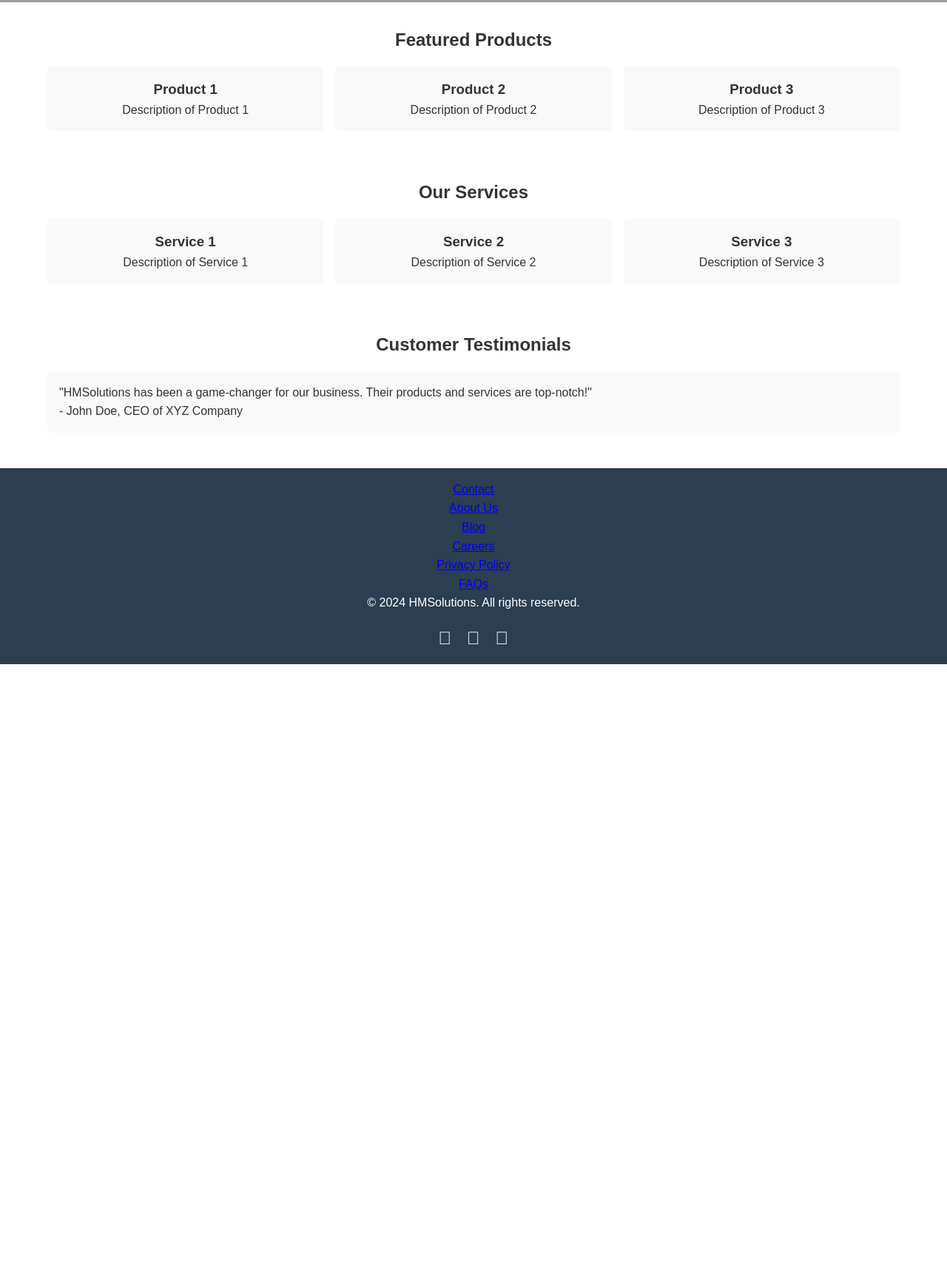
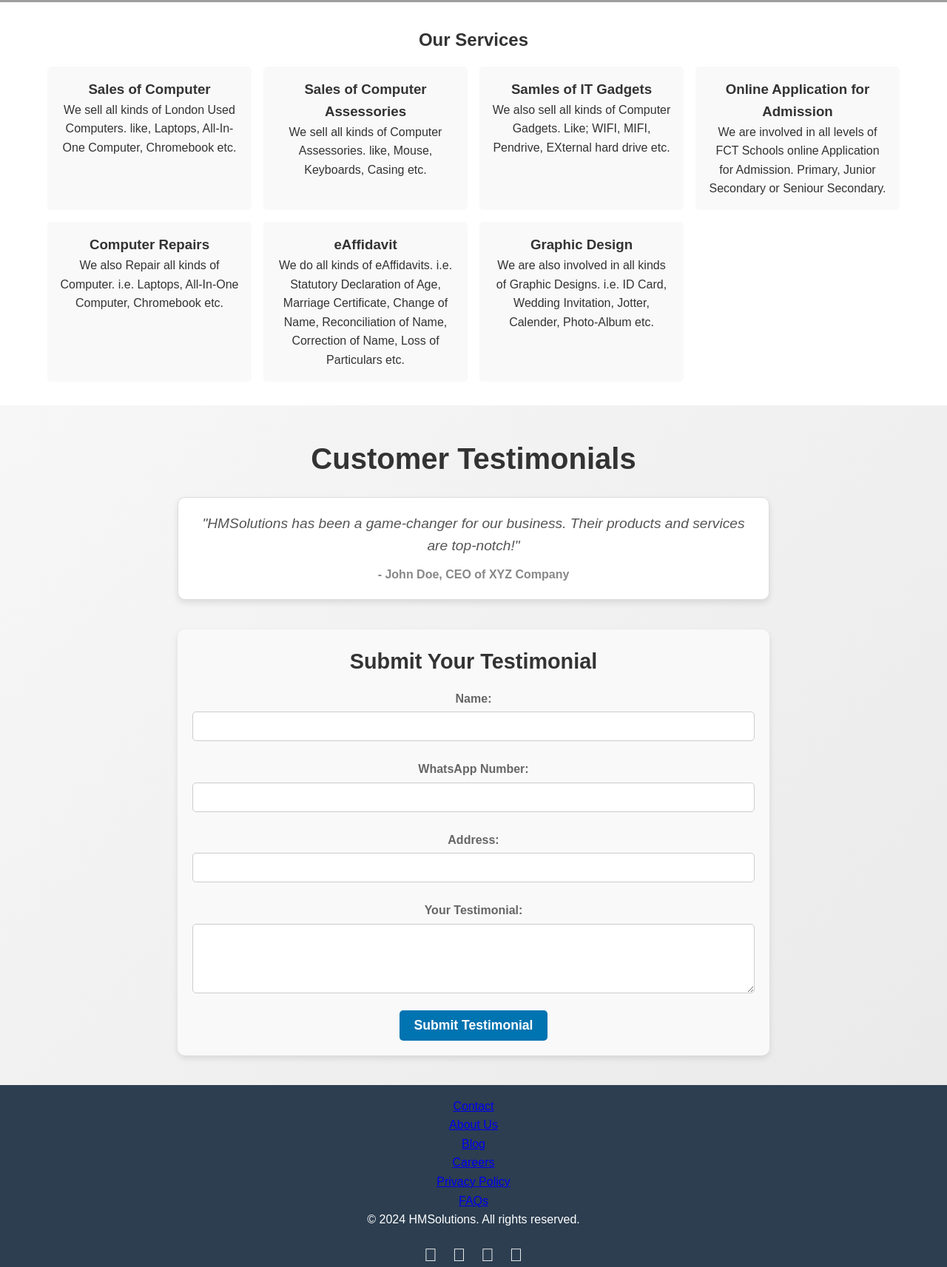
Before and after one commit to HMusa03/hmsolutions.github.io, a plain HTML site: page index.html in a window 1280 px wide. Shown: the part 547-2260 px from the top of the page at 74% size. Before the commit the page ends 1445 px from the top, so only its background shows below. Drawn offline with Linux system fonts and the light colour scheme; grey boxes are pictures that could not be loaded.

Commit message:
Update index.html
Signed-off-by: HUSSAINI MUSA <154751207+HMusa03@users.noreply.github.com>

```diff
--- a/index.html
+++ b/index.html
@@ -122,12 +122,117 @@
             transform: translateY(-5px);
         }
 
+ /* Testimonials Section Background and Layout */
+.testimonials-section {
+    background: linear-gradient(135deg, #f7f7f7, #eaeaea);
+    padding: 40px 20px;
+    text-align: center;
+}
+
+.testimonials-section .container {
+    max-width: 800px;
+    margin: auto;
+}
+
+/* Heading Styles */
+.testimonials-section h2 {
+    font-size: 2.5em;
+    font-weight: bold;
+    color: #333;
+    margin-bottom: 20px;
+}
+
+/* Testimonial Styles */
 .testimonial {
+    background-color: #ffffff;
+    border: 1px solid #ddd;
+    padding: 20px;
+    margin: 20px 0;
+    border-radius: 10px;
+    box-shadow: 0px 4px 8px rgba(0, 0, 0, 0.1);
+}
+
+.testimonial-quote {
+    font-size: 1.2em;
+    color: #555;
+    font-style: italic;
+    margin-bottom: 10px;
+}
+
+.testimonial-author {
+    font-size: 1em;
+    color: #888;
+    font-weight: bold;
+}
+
+/* Testimonial Form Styles */
+.testimonial-form {
     background-color: #f9f9f9;
-            padding: 1rem;
+    padding: 20px;
+    border-radius: 10px;
+    box-shadow: 0px 4px 8px rgba(0, 0, 0, 0.1);
+    margin-top: 40px;
+}
+
+.testimonial-form h3 {
+    font-size: 1.8em;
+    color: #333;
+    margin-bottom: 15px;
+}
+
+.testimonial-form label {
+    display: block;
+    margin-top: 10px;
+    font-weight: bold;
+    color: #666;
+}
+
+.testimonial-form input, .testimonial-form textarea {
+    width: 100%;
+    padding: 10px;
+    margin-top: 5px;
+    margin-bottom: 15px;
     border-radius: 5px;
-            margin-bottom: 1rem;
+    border: 1px solid #ccc;
+    font-size: 1em;
 }
+
+.testimonial-form button {
+    padding: 10px 20px;
+    background-color: #0073b1;
+    color: #fff;
+    font-size: 1.1em;
+    font-weight: bold;
+    border: none;
+    border-radius: 5px;
+    cursor: pointer;
+    transition: background-color 0.3s;
+}
+
+.testimonial-form button:hover {
+    background-color: #005fa1;
+}
+
+/* Responsive Design */
+@media (max-width: 768px) {
+    .testimonials-section h2 {
+        font-size: 2em;
+    }
+
+    .testimonial-form h3 {
+        font-size: 1.5em;
+    }
+
+    .testimonial-form input, .testimonial-form textarea {
+        font-size: 0.9em;
+    }
+
+    .testimonial-form button {
+        font-size: 1em;
+    }
+}
+
+
 
         footer {
             background-color: #2c3e50;
@@ -168,8 +273,6 @@
                 <li><a href="Sales.html">Sales</a></li>
                 <li><a href="#">Services</a></li>
                 <li><a href="Terms_of_Service.html">Terms of Service</a></li>
-                <li><a href="About_Us.html">About Us</a></li>
-                <li><a href="Contact_Page.html">Contact</a></li>
                 <li><a href="Admin_Login.html">Admin</a></li>
                 <li><a href="Login.html">Login</a></li>
             </ul>
@@ -179,54 +282,78 @@
     <main>
         <section class="hero">
             <div class="hero-content">
-                <h1>Empowering You with varity of IT gadgets</h1>
+                <h2>Empowering You with Tech Gadgets, Knowledge, Information and Services</h2>
                 <a href="Products.html" class="cta-button">Shop Now</a>
-            </div>
-        </section>
-
-        <section class="featured-products container">
-            <h2>Featured Products</h2>
-            <div class="product-grid">
-                <div class="product-card">
-                    <h3>Product 1</h3>
-                    <p>Description of Product 1</p>
-                </div>
-                <div class="product-card">
-                    <h3>Product 2</h3>
-                    <p>Description of Product 2</p>
-                </div>
-                <div class="product-card">
-                    <h3>Product 3</h3>
-                    <p>Description of Product 3</p>
-                </div>
             </div>
         </section>
 
         <section class="services container">
             <h2>Our Services</h2>
-            <div class="services-grid">
-                <div class="service-card">
-                    <h3>Service 1</h3>
-                    <p>Description of Service 1</p>
+            <div class="product-grid">
+                <div class="product-card">
+                    <h3>Sales of Computer</h3>
+                    <p>We sell all kinds of London Used Computers. like, Laptops, All-In-One Computer, Chromebook etc.</p>
+                </div>
+                <div class="product-card">
+                    <h3>Sales of Computer Assessories</h3>
+                    <p>We sell all kinds of Computer Assessories. like, Mouse, Keyboards, Casing etc.</p>
+                </div>
+                <div class="product-card">
+                    <h3>Samles of IT Gadgets</h3>
+                    <p>We also sell all kinds of Computer Gadgets. Like; WIFI, MIFI, Pendrive, EXternal hard drive etc.</p>
                 </div>
                 <div class="service-card">
-                    <h3>Service 2</h3>
-                    <p>Description of Service 2</p>
+                    <h3>Online Application for Admission</h3>
+                    <p>We are involved in all levels of FCT Schools online Application for Admission. Primary, Junior Secondary or Seniour Secondary.</p>
                 </div>
                 <div class="service-card">
-                    <h3>Service 3</h3>
-                    <p>Description of Service 3</p>
+                    <h3>Computer Repairs</h3>
+                    <p>We also Repair all kinds of Computer. i.e. Laptops, All-In-One Computer, Chromebook etc.</p>
+                </div>
+                <div class="service-card">
+                    <h3>eAffidavit</h3>
+                    <p>We do all kinds of eAffidavits. i.e. Statutory Declaration of Age, Marriage Certificate, Change of Name, Reconciliation of Name, Correction of Name, Loss of Particulars etc.</p>
+                </div>
+                <div class="service-card">
+                    <h3>Graphic Design</h3>
+                    <p>We are also involved in all kinds of Graphic Designs. i.e. ID Card, Wedding Invitation, Jotter, Calender, Photo-Album etc.</p>
                 </div>
             </div>
         </section>
 
-        <section class="testimonials container">
+        <section class="testimonials-section">
+            <div class="container">
                 <h2>Customer Testimonials</h2>
+
+                <!-- Existing Testimonials -->
                 <div class="testimonial">
-                <p>"HMSolutions has been a game-changer for our business. Their products and services are top-notch!"</p>
-                <p>- John Doe, CEO of XYZ Company</p>
+                    <p class="testimonial-quote">"HMSolutions has been a game-changer for our business. Their products and services are top-notch!"</p>
+                    <p class="testimonial-author">- John Doe, CEO of XYZ Company</p>
+                </div>
+
+                <!-- Testimonial Submission Form -->
+                <div class="testimonial-form">
+                    <h3>Submit Your Testimonial</h3>
+                    <form action="your-server-endpoint" method="POST">
+                        <label for="name">Name:</label>
+                        <input type="text" id="name" name="name" required>
+
+                        <label for="Number">WhatsApp Number:</label>
+                        <input type="text" id="Number" name="Number" required>
+
+                        <label for="Address">Address:</label>
+                        <input type="text" id="Address" name="Address">
+
+                        <label for="testimonial">Your Testimonial:</label>
+                        <textarea id="testimonial" name="testimonial" rows="4" required></textarea>
+
+                        <button type="submit">Submit Testimonial</button>
+                    </form>
+                </div>
             </div>
         </section>
+
+
     </main>
 
     <footer>
@@ -245,7 +372,8 @@
         <div class="container">
             <p>&copy; 2024 HMSolutions. All rights reserved.</p>
             <div class="social-icons">
-                <a href="https://web.facebook.com/unclehussainimusa" aria-label="Facebook">&#xf09a;</a>
+                <a href="https://wa.me/+2348053579779" aria-label="WhatsApp">&#xf09a;</a>
+                <a href="https://web.facebook.com/HMTelecoms" aria-label="Facebook">&#xf09a;</a>
                 <a href="https://x.com/HMusa3" aria-label="Twitter">&#xf099;</a>
                 <a href="https://www.linkedin.com/in/hussaini-musa-68614283/" aria-label="LinkedIn">&#xf0e1;</a>
             </div>
```
Lines whose indentation alone changed are shown as unchanged.
